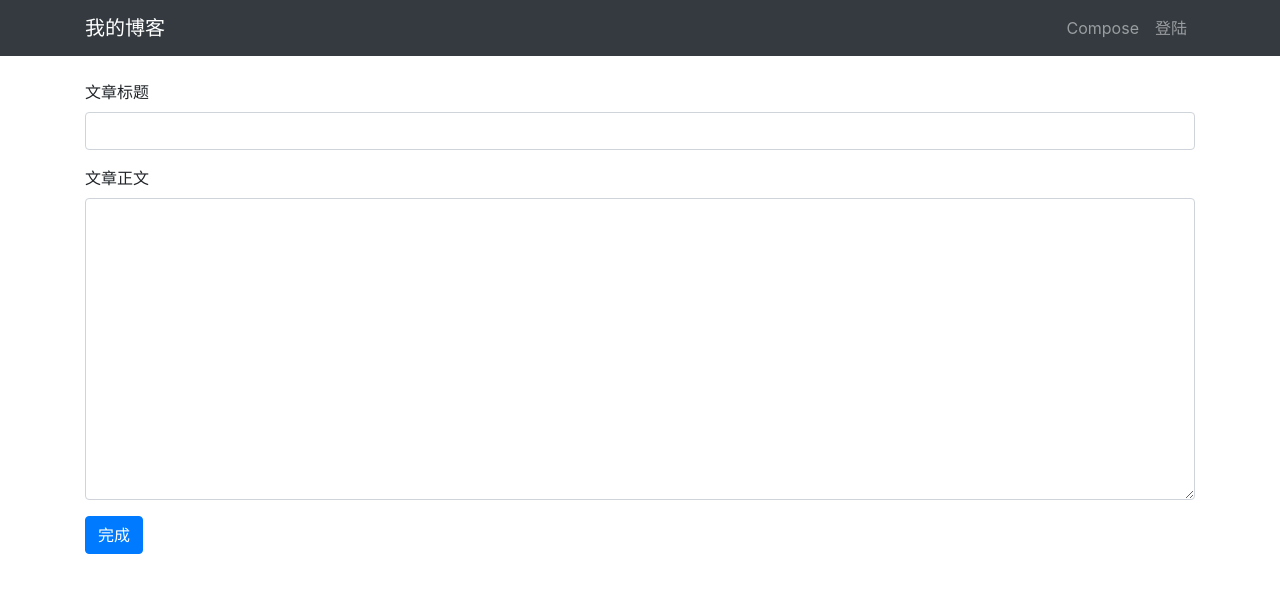
After one commit to TsongLing5/DjangoProject, a Django app: page /article-create/ in a window 1280 px wide. The commit adds this page. Shown: the top 593 px of the page. Run offline with Django 3.2, Linux system fonts and the light colour scheme; some libraries are stand-ins or nearby versions.

Commit message:
add compose function，finish will redirect to home page

```diff
--- a/DjangoProject/urls.py
+++ b/DjangoProject/urls.py
@@ -34,8 +34,10 @@ urlpatterns = [
     path('test/<str:a>/',blog.views.test,name='test'),
     path('test/<int:a>/',blog.views.test,name='test'),
     path('haha/',blog.views.home,name='home'),
-    path('article/articleList',blog.views.articleList,name='articleList'),
-    path('article/article-detail/<int:id>/',blog.views.article_detail,name='article_detail')
+    path('article/articleList/',blog.views.articleList,name='articleList'),
+    path('article/article-detail/<int:id>/',blog.views.article_detail,name='article_detail'),
+
+    path('article-create/',blog.views.article_create,name='article_create'),
 
 
 
--- /dev/null
+++ b/blog/forms.py
@@ -0,0 +1,11 @@
+from django import forms
+
+from blog.models import ArticlePost
+
+
+class ArticlePostForm(forms.ModelForm):
+    class Meta:
+        # 指明数据模型来源
+        model = ArticlePost
+        # 定义表单包含的字段
+        fields = ('title', 'body')
--- a/blog/models.py
+++ b/blog/models.py
@@ -5,7 +5,9 @@ from django.db import models
 # 导入内建的User模型。
 from django.contrib.auth.models import User
 # timezone 用于处理时间相关事务。
+from django.template.backends import django
 from django.utils import timezone
+# django.utils.timezone.now
 
 # 博客文章数据模型
 class ArticlePost(models.Model):
--- a/blog/views.py
+++ b/blog/views.py
@@ -1,10 +1,13 @@
-from django.shortcuts import render
+from django.contrib.auth.models import User
+from django.shortcuts import render, redirect
 
 # Create your views here.
 from django.shortcuts import render
 from django.http import HttpResponse
 
 from blog.models import ArticlePost
+from blog.forms import ArticlePostForm
+import markdown
 
 userlist=[]
 def index(request):
@@ -35,9 +38,42 @@ def articleList(request):
 
 def article_detail(request, id):
     article = ArticlePost.objects.get(id=id)
+
+    article.body = markdown.markdown(article.body,
+                                     extensions=[
+                                         # 包含 缩写、表格等常用扩展
+                                         'markdown.extensions.extra',
+                                         # 语法高亮扩展
+                                         'markdown.extensions.codehilite',
+                                     ])
+
     context = {'article':article}
 
     # article = ArticlePost.objects.get(id=id)
     # # 需要传递给模板的对象
     # context = {'article': article}
     return render(request, 'article/detail.html', context)
+
+def article_create(request):
+    if request.method == "POST":
+        # 将提交的数据赋值到表单实例中
+        article_post_form = ArticlePostForm(data=request.POST)
+        # 判断提交的数据是否满足模型的要求
+        if article_post_form.is_valid():
+            # 保存数据，但暂时不提交到数据库中
+            new_article = article_post_form.save(commit=False)
+            # 指定数据库中 id=1 的用户为作者
+            # 如果你进行过删除数据表的操作，可能会找不到id=1的用户
+            # 此时请重新创建用户，并传入此用户的id
+            new_article.author = User.objects.get(id=1)
+            # 将新文章保存到数据库中
+            new_article.save()
+
+            return redirect('/') #重新定向回主页
+        # 如果数据不合法，返回错误信息
+        else:
+            return HttpResponse("表单内容有误，请重新填写。")#此处建议用错误弹窗提高体验也使得表单数据不易丢失
+    else:
+        article_post_form=ArticlePostForm()
+        context={'article_post_form': article_post_form}
+        return render(request,'article/createpage.html',context)
--- /dev/null
+++ b/templates/article/createpage.html
@@ -0,0 +1,35 @@
+{% extends "base.html" %}
+{% load staticfiles %}
+{% block title %}
+新建文章
+{% endblock title %}
+
+{% block content %}
+<div class="container">
+    <div class="row">
+        <div class="col-12">
+            <br>
+            <!-- 提交文章的表单 -->
+            <form method="post" action=".">
+                <!-- Django中需要POST数据的地方都必须有csrf_token -->
+                {% csrf_token %}
+                <!-- 文章标题 -->
+                <div class="form-group">
+                    <!-- 标签 -->
+                    <label for="title">文章标题</label>
+                    <!-- 文本框 -->
+                    <input type="text" class="form-control" id="title" name="title">
+                </div>
+                <!-- 文章正文 -->
+                <div class="form-group">
+                    <label for="body">文章正文</label>
+                    <!-- 文本区域 -->
+                    <textarea type="text" class="form-control" id="body" name="body" rows="12"></textarea>
+                </div>
+                <!-- 提交按钮 -->
+                <button type="submit" class="btn btn-primary">完成</button>
+            </form>
+        </div>
+    </div>
+</div>
+{% endblock content %}
--- a/templates/base.html
+++ b/templates/base.html
@@ -27,6 +27,8 @@
     <script src="{% static 'popper/popper-1.14.4.js' %}"></script>
     <!-- 引入bootstrap的js文件 -->
     <script src="{% static 'bootstrap/js/bootstrap.min.js' %}"></script>
+    <!-- 引入monikai.css -->
+    <link rel="stylesheet" href="{% static 'md_css/monokai.css' %}">
 </body>
 
 </html>
--- a/templates/header.html
+++ b/templates/header.html
@@ -10,8 +10,14 @@
       <ul class="navbar-nav">
         <!-- 条目 -->
         <li class="nav-item">
-          <a class="nav-link" href="#">文章</a>
+          <a class="nav-link" href="/article-create">Compose</a>
+
         </li>
+         <li class="nav-item">
+         <a class="nav-link" href="/login">登陆</a>
+
+        </li>
+
       </ul>
     </div>
 
```
Also changed, not shown: templates/article/detail.html (+8 -2 lines), db.sqlite3.
